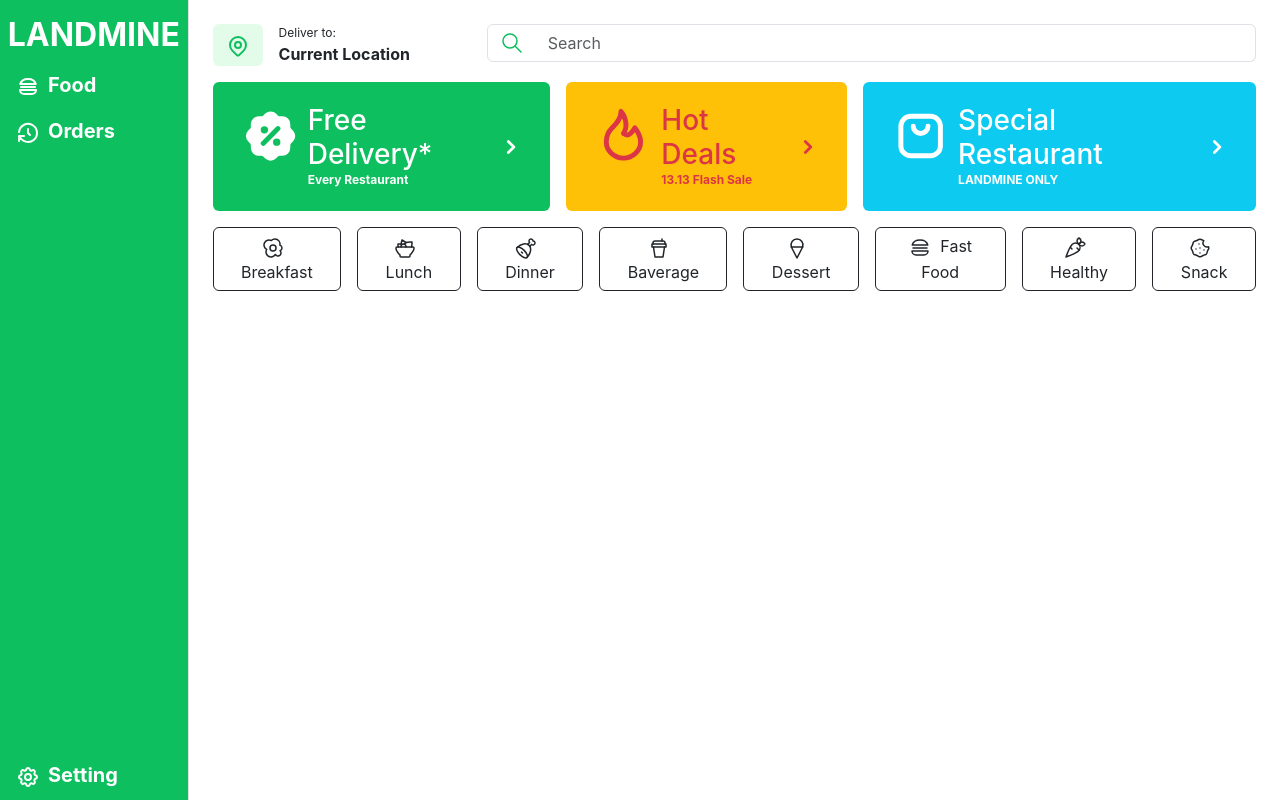
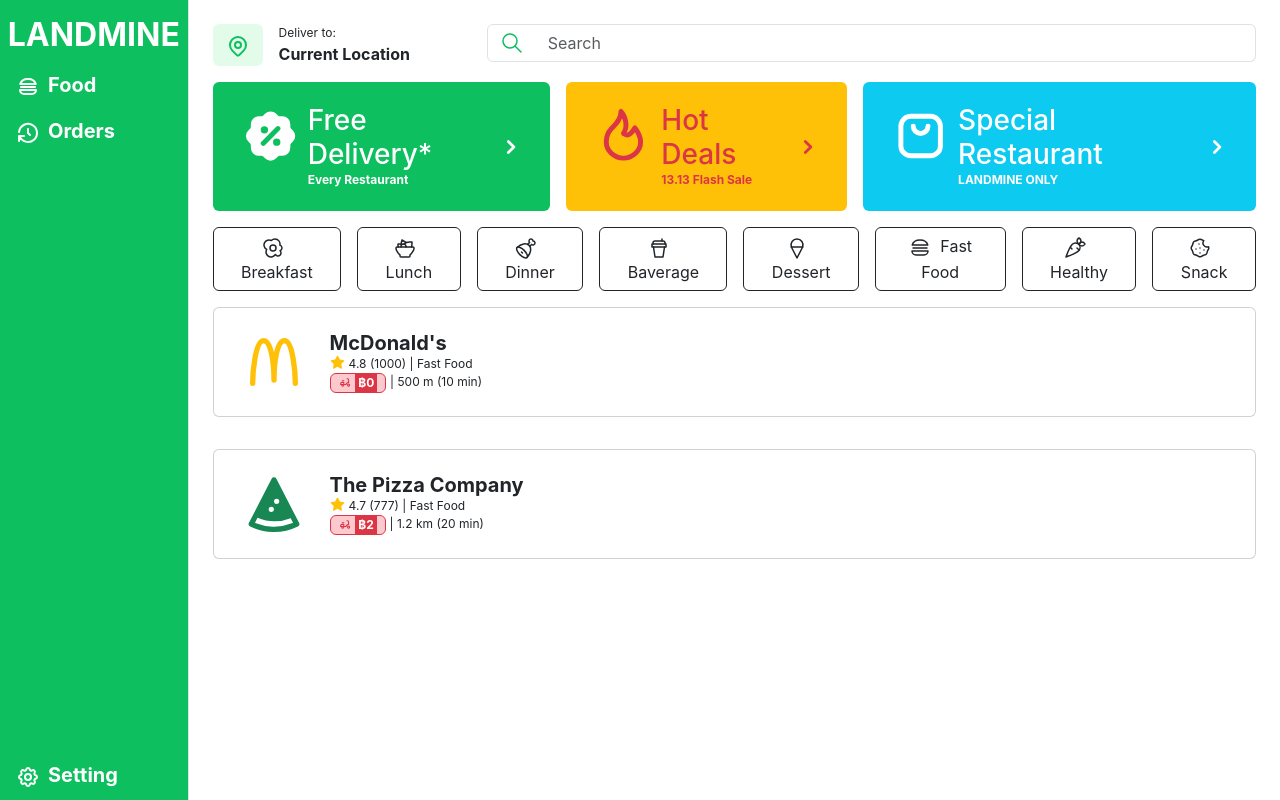
Before and after one commit to S4NHXNU1/lanmine-food-delivery, a React (Create React App) app: page / in a window 1280 px wide. Built offline with nearby package versions, Linux system fonts and the light colour scheme.

Commit message:
feat: add restaurant card

```diff
--- /dev/null
+++ b/src/components/FoodCat.js
@@ -0,0 +1,25 @@
+import {
+    IconEggFried,
+    IconSalad,
+    IconCup,
+    IconMeat,
+    IconIceCream2,
+    IconBurger,
+    IconCarrot,
+    IconCookie }
+from '@tabler/icons-react';
+
+export default function FoodCat() {
+    return (
+        <div className="d-flex flex-row gap-3 mt-3">
+            <button class="btn flex-grow-1 btn-outline-dark"><IconEggFried stroke={1.5} className='me-2' />Breakfast</button>
+            <button class="btn flex-grow-1 btn-outline-dark"><IconSalad stroke={1.5} className='me-2' />Lunch</button>
+            <button class="btn flex-grow-1 btn-outline-dark"><IconMeat stroke={1.5} className='me-2' />Dinner</button>
+            <button class="btn flex-grow-1 btn-outline-dark"><IconCup stroke={1.5} className='me-2' />Baverage</button>
+            <button class="btn flex-grow-1 btn-outline-dark"><IconIceCream2 stroke={1.5} className='me-2' />Dessert</button>
+            <button class="btn flex-grow-1 btn-outline-dark"><IconBurger stroke={1.5} className='me-2' />Fast Food</button>
+            <button class="btn flex-grow-1 btn-outline-dark"><IconCarrot stroke={1.5} className='me-2' />Healthy</button>
+            <button class="btn flex-grow-1 btn-outline-dark"><IconCookie stroke={1.5} className='me-2' />Snack</button>
+        </div>
+    )
+}
--- /dev/null
+++ b/src/components/PromoCard.js
@@ -0,0 +1,48 @@
+import {
+    IconRosetteDiscountFilled,
+    IconChevronRight,
+    IconFlame,
+    IconBrandAppgallery }
+from '@tabler/icons-react';
+export default function PromoCard() {
+    return (
+        <div className="d-flex flex-row justify-content-center gap-3 mt-3">
+            <div class="btn flex-grow-1 card bg-success border-0">
+                <div class="card-body d-flex flex-row justify-content-between">
+                    <div className='d-flex flex-row'>
+                        <IconRosetteDiscountFilled className='text-white' style={{width: '64px', height: '64px'}} />
+                        <div className='d-flex flex-column ms-2 my-auto'>
+                            <h3 className='mb-0 text-start'>Free Delivery*</h3>
+                            <b className='mb-0 text-start' style={{fontSize: '0.75rem'}}>Every Restaurant</b>
+                        </div>
+                    </div>
+                    <IconChevronRight stroke={3} className='text-white ms-3 my-auto' />
+                </div>
+            </div>
+            <div class="btn flex-grow-1 card bg-warning border-0">
+                <div class="card-body d-flex flex-row justify-content-between">
+                    <div className='d-flex flex-row'>
+                        <IconFlame className='text-danger' stroke={2} style={{width: '64px', height: '64px'}} />
+                        <div className='d-flex flex-column ms-2 my-auto text-danger'>
+                            <h3 className='mb-0 text-start'>Hot Deals</h3>
+                            <b className='mb-0 text-start' style={{fontSize: '0.75rem'}}>13.13 Flash Sale</b>
+                        </div>
+                    </div>
+                    <IconChevronRight stroke={3} className='text-danger ms-3 my-auto' />
+                </div>
+            </div>
+            <div class="btn flex-grow-1 card bg-info border-0">
+                <div class="card-body d-flex flex-row justify-content-between">
+                    <div className='d-flex flex-row'>
+                        <IconBrandAppgallery className='text-white' stroke={2} style={{width: '64px', height: '64px'}} />
+                        <div className='d-flex flex-column ms-2 my-auto text-white'>
+                            <h3 className='mb-0 text-start'>Special Restaurant</h3>
+                            <b className='mb-0 text-start' style={{fontSize: '0.75rem'}}>LANDMINE ONLY</b>
+                        </div>
+                    </div>
+                    <IconChevronRight stroke={3} className='text-white ms-3 my-auto' />
+                </div>
+            </div>
+        </div>
+    )
+}
--- a/src/pages/Food.js
+++ b/src/pages/Food.js
@@ -1,19 +1,13 @@
 import {
     IconMapPin,
     IconSearch,
-    IconRosetteDiscountFilled,
-    IconChevronRight,
-    IconFlame,
-    IconBrandAppgallery,
-    IconEggFried,
-    IconSalad,
-    IconCup,
-    IconMeat,
-    IconIceCream2,
-    IconBurger,
-    IconCarrot,
-    IconCookie }
+    IconBrandMcdonalds,
+    IconStarFilled,
+    IconMoped,
+    IconPizzaFilled }
 from '@tabler/icons-react';
+import PromoCard from '../components/PromoCard';
+import FoodCat from '../components/FoodCat';
 
 export default function Food() {
     return (
@@ -31,53 +25,49 @@
                     </div>
                 </div>
             </div>
-            <div className="d-flex flex-row justify-content-center gap-3 mt-3">
-                <div class="btn flex-grow-1 card bg-success border-0">
+            <PromoCard />
+            <FoodCat />
+            <div class="btn btn-light flex-grow-1 card my-3">
                 <div class="card-body d-flex flex-row justify-content-between">
                     <div className='d-flex flex-row'>
-                            <IconRosetteDiscountFilled className='text-white' style={{width: '64px', height: '64px'}} />
-                            <div className='d-flex flex-column ms-2 my-auto'>
-                                <h3 className='mb-0 text-start'>Free Delivery*</h3>
-                                <b className='mb-0 text-start' style={{fontSize: '0.75rem'}}>Every Restaurant</b>
+                        <IconBrandMcdonalds className='text-warning' style={{width: '64px', height: '64px'}} />
+                        <div className='d-flex flex-column ms-4 my-auto'>
+                            <h5 className='mb-0 text-start'><b>McDonald's</b></h5>
+                            <div className='d-flex flex-row py-auto'>
+                                <IconStarFilled className='me-1 text-warning' style={{width: '15px', height: '15px'}} />
+                                <p className='mb-0 text-start' style={{fontSize: '0.75rem'}}>4.8 (1000) | Fast Food</p>
                             </div>
+                            <div className='d-flex flex-row'>
+                                <div style={{background: '#fccace'}} className='card d-flex flex-row border-danger'>
+                                    <IconMoped stroke={2} className='text-danger my-auto ms-2 me-1' style={{width: '0.8rem', height: '0.8rem'}} />
+                                    <b className='mb-0 text-white me-2 bg-danger' style={{fontSize: '0.75rem'}}>&nbsp;฿0&nbsp;</b>
                                 </div>
-                        <IconChevronRight stroke={3} className='text-white ms-3 my-auto' />
-                    </div>
-                </div>
-                <div class="btn flex-grow-1 card bg-warning border-0">
-                    <div class="card-body d-flex flex-row justify-content-between">
-                        <div className='d-flex flex-row'>
-                            <IconFlame className='text-danger' stroke={2} style={{width: '64px', height: '64px'}} />
-                            <div className='d-flex flex-column ms-2 my-auto text-danger'>
-                                <h3 className='mb-0 text-start'>Hot Deals</h3>
-                                <b className='mb-0 text-start' style={{fontSize: '0.75rem'}}>13.13 Flash Sale</b>
-                            </div>
-                        </div>
-                        <IconChevronRight stroke={3} className='text-danger ms-3 my-auto' />
-                    </div>
-                </div>
-                <div class="btn flex-grow-1 card bg-info border-0">
-                    <div class="card-body d-flex flex-row justify-content-between">
-                        <div className='d-flex flex-row'>
-                            <IconBrandAppgallery className='text-white' stroke={2} style={{width: '64px', height: '64px'}} />
-                            <div className='d-flex flex-column ms-2 my-auto text-white'>
-                                <h3 className='mb-0 text-start'>Special Restaurant</h3>
-                                <b className='mb-0 text-start' style={{fontSize: '0.75rem'}}>LANDMINE ONLY</b>
-                            </div>
-                        </div>
-                        <IconChevronRight stroke={3} className='text-white ms-3 my-auto' />
+                                <p className='mb-0 ms-1 text-start' style={{fontSize: '0.75rem'}}>| 500 m (10 min)</p>
                             </div>
                         </div>
                     </div>
-            <div className="d-flex flex-row gap-3 mt-3">
-                <button class="btn flex-grow-1 btn-outline-dark"><IconEggFried stroke={1.5} className='me-2' />Breakfast</button>
-                <button class="btn flex-grow-1 btn-outline-dark"><IconSalad stroke={1.5} className='me-2' />Lunch</button>
-                <button class="btn flex-grow-1 btn-outline-dark"><IconMeat stroke={1.5} className='me-2' />Dinner</button>
-                <button class="btn flex-grow-1 btn-outline-dark"><IconCup stroke={1.5} className='me-2' />Baverage</button>
-                <button class="btn flex-grow-1 btn-outline-dark"><IconIceCream2 stroke={1.5} className='me-2' />Dessert</button>
-                <button class="btn flex-grow-1 btn-outline-dark"><IconBurger stroke={1.5} className='me-2' />Fast Food</button>
-                <button class="btn flex-grow-1 btn-outline-dark"><IconCarrot stroke={1.5} className='me-2' />Healthy</button>
-                <button class="btn flex-grow-1 btn-outline-dark"><IconCookie stroke={1.5} className='me-2' />Snack</button>
+                </div>
+            </div>
+            <div class="btn btn-light flex-grow-1 card my-3">
+                <div class="card-body d-flex flex-row justify-content-between">
+                    <div className='d-flex flex-row'>
+                        <IconPizzaFilled style={{width: '64px', height: '64px', color: '#198754'}} />
+                        <div className='d-flex flex-column ms-4 my-auto'>
+                            <h5 className='mb-0 text-start'><b>The Pizza Company</b></h5>
+                            <div className='d-flex flex-row py-auto'>
+                                <IconStarFilled className='me-1 text-warning' style={{width: '15px', height: '15px'}} />
+                                <p className='mb-0 text-start' style={{fontSize: '0.75rem'}}>4.7 (777) | Fast Food</p>
+                            </div>
+                            <div className='d-flex flex-row'>
+                                <div style={{background: '#fccace'}} className='card d-flex flex-row border-danger'>
+                                    <IconMoped stroke={2} className='text-danger my-auto ms-2 me-1' style={{width: '0.8rem', height: '0.8rem'}} />
+                                    <b className='mb-0 text-white me-2 bg-danger' style={{fontSize: '0.75rem'}}>&nbsp;฿2&nbsp;</b>
+                                </div>
+                                <p className='mb-0 ms-1 text-start' style={{fontSize: '0.75rem'}}>| 1.2 km (20 min)</p>
+                            </div>
+                        </div>
+                    </div>
+                </div>
             </div>
         </div>
     );
```
Lines whose indentation alone changed are shown as unchanged.
